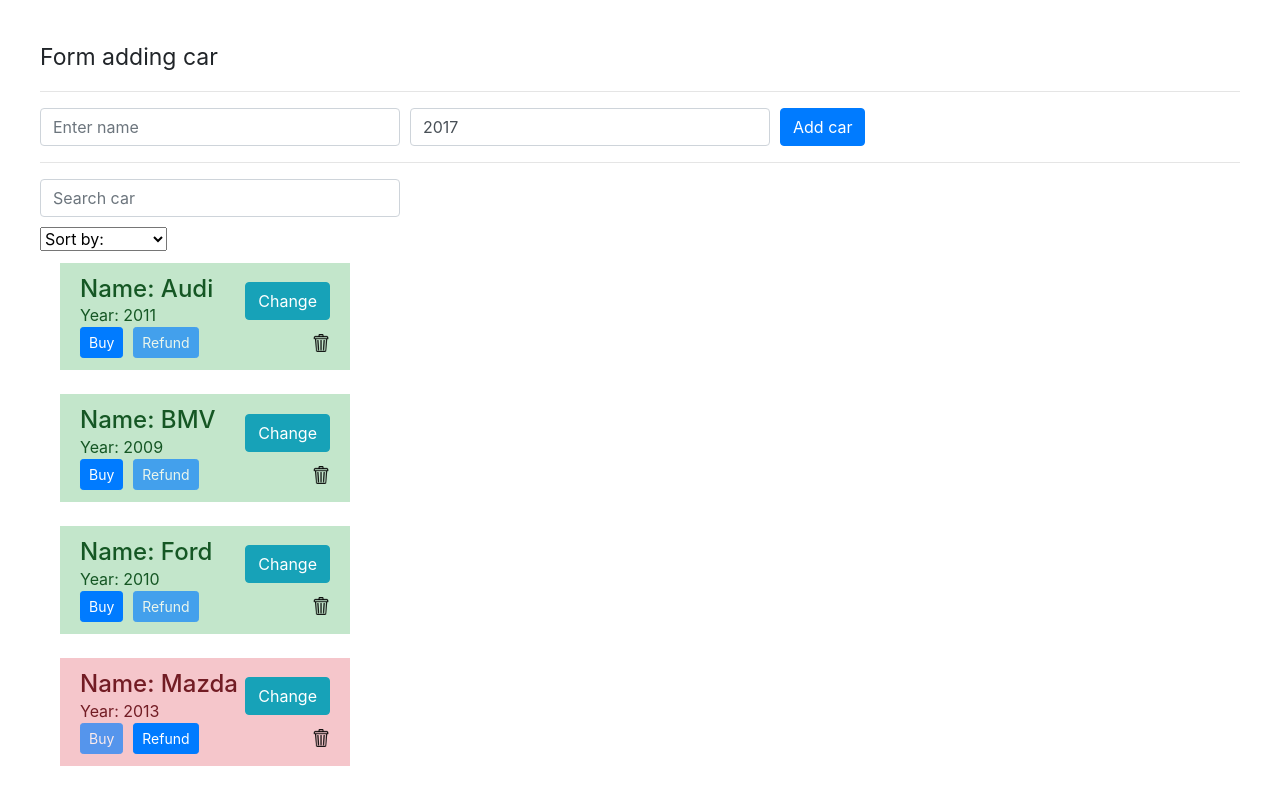
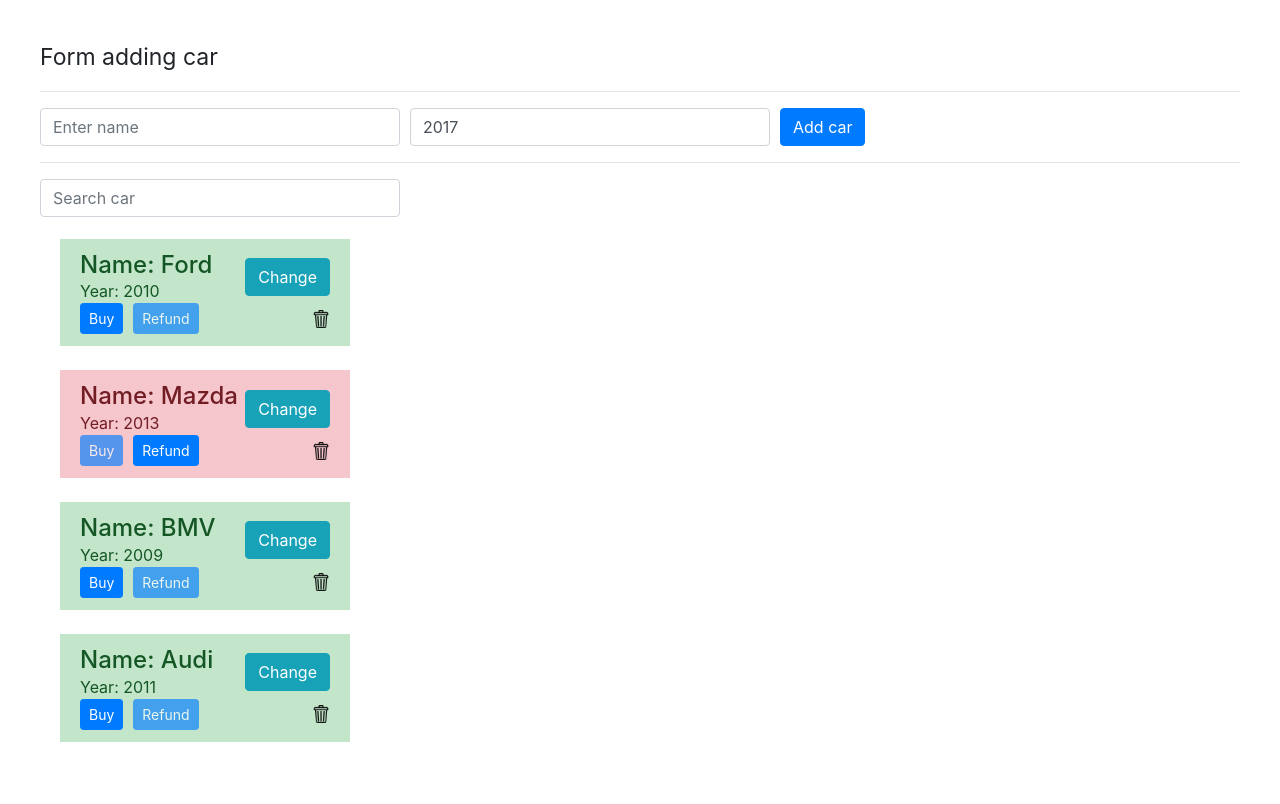
Before and after one commit to Palala88/cars_shop, an Angular app: page /cars in a window 1280 px wide. Shown: the top 804 px of the page. Built offline with nearby package versions, Linux system fonts and the light colour scheme.

Commit message:
refactoring

```diff
--- a/src/app/app-car/app-car.component.ts
+++ b/src/app/app-car/app-car.component.ts
@@ -1,6 +1,5 @@
 import { Component, OnInit, EventEmitter, Output } from '@angular/core';
 import { CarsService } from '../cars.service';
-import { CarsComponent } from '../cars/cars.component';
 
 @Component({
   selector: 'app-app-car',
--- a/src/app/app.module.ts
+++ b/src/app/app.module.ts
@@ -8,7 +8,6 @@
 import { CarComponent } from './car/car.component';
 import { AppCarComponent } from './app-car/app-car.component';
 import { CarFilterPipe } from './car-filter.pipe';
-import { SortByPipe } from './car-filter.pipe';
 
 import { CarsService } from './cars.service';
 import { LoginComponent } from './login/login.component';
@@ -21,7 +20,6 @@
     CarComponent,
     AppCarComponent,
     CarFilterPipe,
-    SortByPipe,
     LoginComponent,
     CarInfoComponent,
   ],
--- a/src/app/car-filter.pipe.ts
+++ b/src/app/car-filter.pipe.ts
@@ -14,18 +14,3 @@
     );
   }
 }
-
-@Pipe({ name: 'sortBy' })
-export class SortByPipe implements PipeTransform {
-  transform(cars: { name: string }[]) {
-    return cars.sort((a, b) => {
-      if (a.name > b.name) {
-        return 1;
-      }
-      if (a.name < b.name) {
-        return -1;
-      }
-      return 0;
-    });
-  }
-}
--- a/src/app/cars/cars.component.html
+++ b/src/app/cars/cars.component.html
@@ -11,17 +11,10 @@
   [(ngModel)]="searchCar"
 />
 
-<select name="sort">
-  <option disabled selected>Sort by:</option>
-  <option [value]="sort.value" *ngFor="let sort of sorts">
-    {{ sort.value }}
-  </option>
-</select>
-
 <div class="list-group">
   <app-car
     class="list-group-item car_list"
-    *ngFor="let car of cars | carFilter: searchCar | sortBy; let i = index"
+    *ngFor="let car of cars | carFilter: searchCar; let i = index"
     [carIndex]="i"
     [carItem]="car"
   ></app-car>
--- a/src/app/cars/cars.component.ts
+++ b/src/app/cars/cars.component.ts
@@ -7,11 +7,6 @@
   styleUrls: ['./cars.component.scss'],
 })
 export class CarsComponent implements OnInit {
-  sorts: { value: string }[] = [
-    { value: 'alphabetically' },
-    { value: 'years' },
-  ];
-
   searchCar = '';
   cars = [];
 
```
